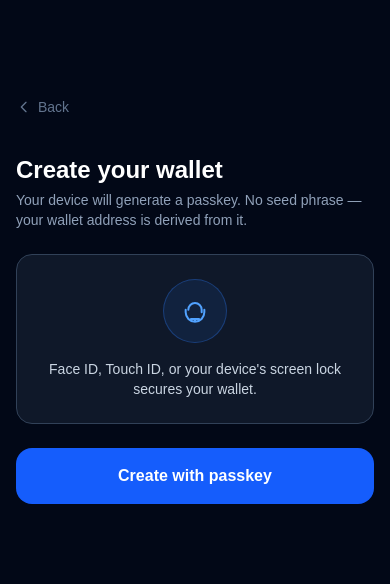
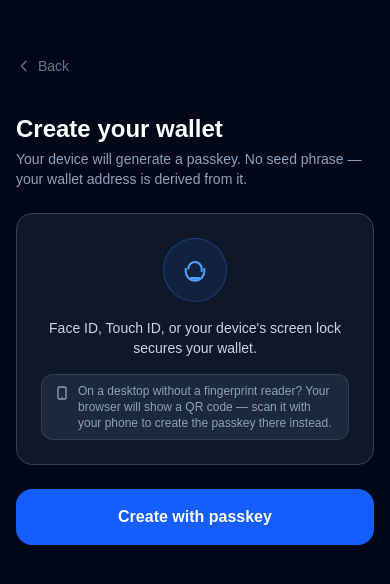
Before and after one commit to Novablitz404/orbi-wallet, a Next.js app in the folder app/: page /create in a window 390 px wide. Shown: the part 122-706 px from the top of the page. Built offline with nearby package versions, Linux system fonts and the light colour scheme.

Commit message:
Surface phone QR code option for desktop passkey creation

```diff
--- a/app/app/create/page.tsx
+++ b/app/app/create/page.tsx
@@ -89,6 +89,14 @@ export default function CreateWalletPage() {
               <p className="text-slate-300 text-sm text-center">
                 Face ID, Touch ID, or your device&apos;s screen lock secures your wallet.
               </p>
+              <div className="flex items-start gap-2 w-full rounded-xl bg-slate-700/40 border border-slate-600/50 px-3 py-2">
+                <svg className="w-4 h-4 text-slate-400 shrink-0 mt-0.5" fill="none" viewBox="0 0 24 24" stroke="currentColor">
+                  <path strokeLinecap="round" strokeLinejoin="round" strokeWidth={2} d="M12 18h.01M8 21h8a2 2 0 002-2V5a2 2 0 00-2-2H8a2 2 0 00-2 2v14a2 2 0 002 2z" />
+                </svg>
+                <p className="text-slate-400 text-xs">
+                  On a desktop without a fingerprint reader? Your browser will show a QR code — scan it with your phone to create the passkey there instead.
+                </p>
+              </div>
             </div>
 
             {error && <p className="text-red-400 text-sm">{error}</p>}
--- a/app/lib/prf-wallet.ts
+++ b/app/lib/prf-wallet.ts
@@ -59,6 +59,11 @@ export async function registerPRFWallet(): Promise<PRFWalletCredential> {
         userVerification: 'required',
         residentKey: 'preferred',
       },
+      // hint the browser toward phone (hybrid) first, then on-device — this
+      // surfaces the QR-code option on desktops that have no fingerprint reader
+      // instead of defaulting to a USB security key prompt.
+      // eslint-disable-next-line @typescript-eslint/no-explicit-any
+      ...({ hints: ['hybrid', 'client-device'] } as any),
       // eslint-disable-next-line @typescript-eslint/no-explicit-any
       extensions: { prf: { eval: { first: PRF_SALT } } } as any,
     },
@@ -68,7 +73,7 @@ export async function registerPRFWallet(): Promise<PRFWalletCredential> {
   const prf = (credential.getClientExtensionResults() as any).prf;
   if (!prf?.results?.first) {
     throw new Error(
-      'PRF not supported on this device. Use Safari on iOS 17+ / macOS Sonoma+, or Chrome 118+.',
+      'Passkey created but PRF is not supported on this authenticator. On desktop, try scanning the QR code with your phone (Chrome on Android or Safari on iPhone).',
     );
   }
 
```
